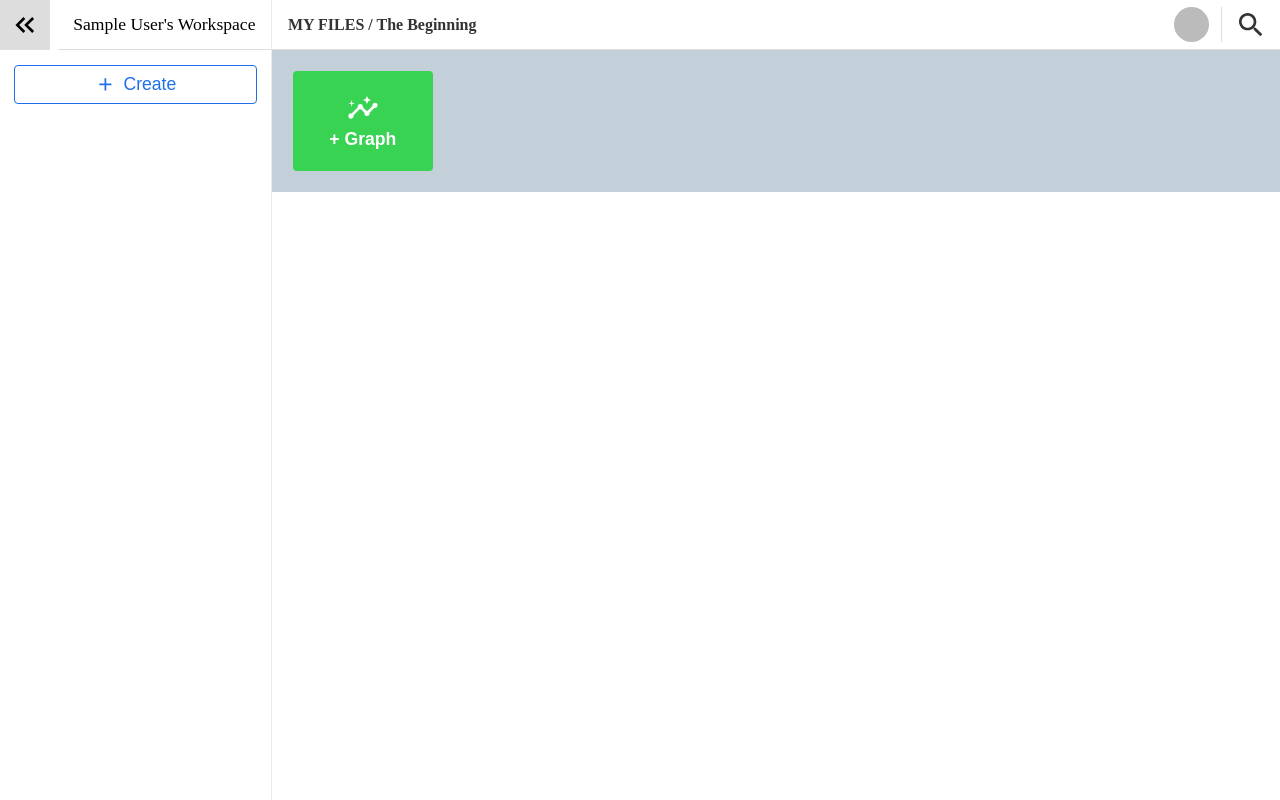
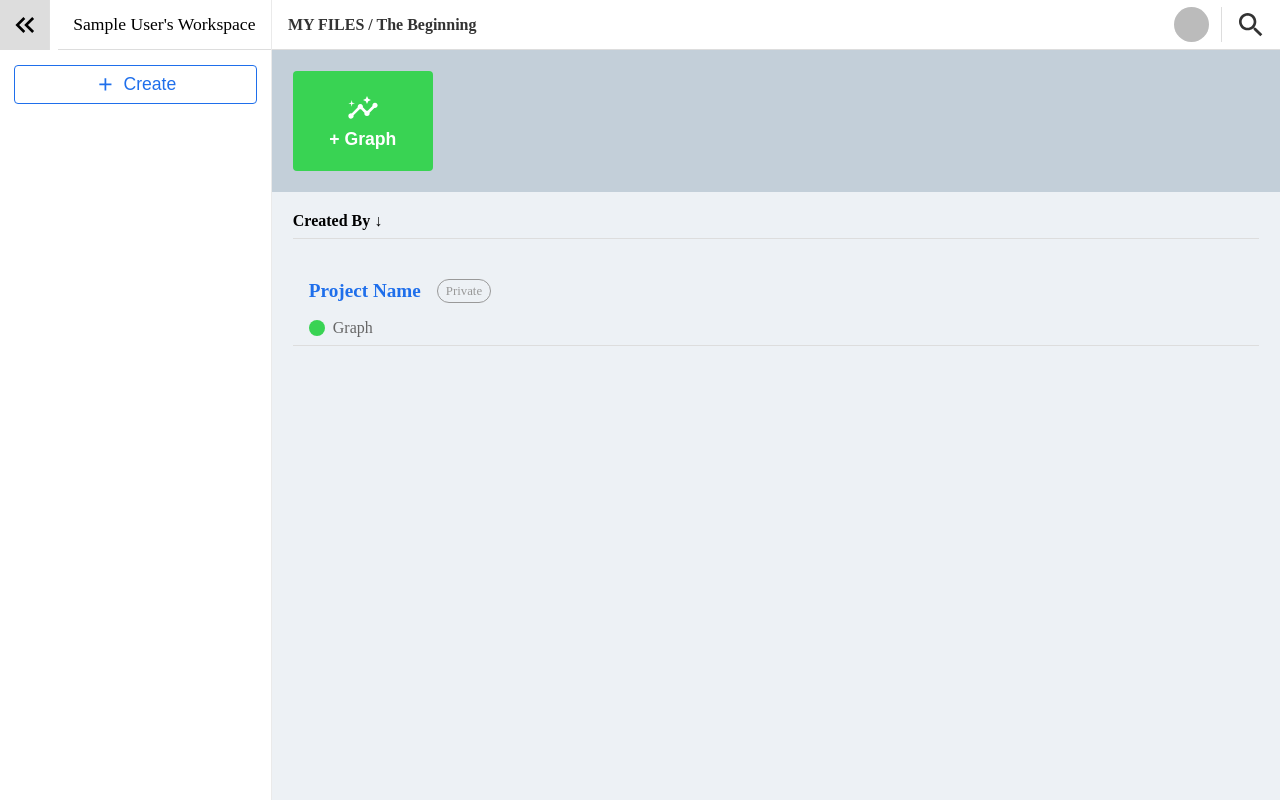
Before and after one commit to yoshi-non/github-contribution-graph, a Next.js app: page /project-list in a window 1280 px wide. Built offline with nearby package versions, Linux system fonts and the light colour scheme; no server answers; sample sign-in values are in the browser's storage.

Commit message:
refs #13: ProjectBoxの作成

```diff
--- /dev/null
+++ b/src/components/ProjectBox.tsx
@@ -0,0 +1,41 @@
+import { css } from '@emotion/react';
+import Project from './ProjectBox/Project';
+
+const styles = {
+  container: css`
+    display: flex;
+    flex-direction: column;
+    gap: 2rem;
+    padding: 1.3rem;
+  `,
+  showMethodNavbar: css`
+    display: flex;
+    align-items: center;
+    justify-content: space-between;
+    font-weight: bold;
+    border-bottom: 1px solid #ddd;
+    padding-bottom: 0.5rem;
+  `,
+  projects: css`
+    display: flex;
+    flex-direction: column;
+    gap: 1rem;
+  `,
+};
+
+const ProjectBox = () => {
+  return (
+    <div css={styles.container}>
+      <div css={styles.showMethodNavbar}>
+        <div>
+          <p>Created By ↓</p>
+        </div>
+      </div>
+      <div css={styles.projects}>
+        <Project />
+      </div>
+    </div>
+  );
+};
+
+export default ProjectBox;
--- /dev/null
+++ b/src/components/ProjectBox/Project.tsx
@@ -0,0 +1,58 @@
+import { css } from '@emotion/react';
+
+const styles = {
+  container: css`
+    border-bottom: 1px solid #ddd;
+  `,
+  titleWrapper: css`
+    display: flex;
+    align-items: center;
+    padding: 0.5rem 1rem;
+    gap: 1rem;
+  `,
+  projectName: css`
+    font-size: 1.2rem;
+    font-weight: bold;
+    color: #1f6feb;
+  `,
+  isPrivate: css`
+    font-size: 0.8rem;
+    color: #999;
+    border: 1px solid #999;
+    border-radius: 10rem;
+    padding: 0.2rem 0.5rem;
+  `,
+  kindWrapper: css`
+    display: flex;
+    align-items: center;
+    padding: 0.5rem 1rem;
+  `,
+  kindColor: css`
+    display: inline-block;
+    width: 1rem;
+    height: 1rem;
+    border-radius: 50%;
+    background-color: #39d353;
+  `,
+  kindText: css`
+    color: #666;
+    margin-left: 0.5rem;
+  `,
+};
+
+const Project = () => {
+  return (
+    <div css={styles.container}>
+      <div css={styles.titleWrapper}>
+        <h2 css={styles.projectName}>Project Name</h2>
+        <p css={styles.isPrivate}>Private</p>
+      </div>
+      <p css={styles.kindWrapper}>
+        <span css={styles.kindColor}></span>
+        <span css={styles.kindText}>Graph</span>
+      </p>
+    </div>
+  );
+};
+
+export default Project;
--- a/src/components/Sidebar.tsx
+++ b/src/components/Sidebar.tsx
@@ -8,6 +8,7 @@ const styles = {
     border-right: 1px solid #eaeaea;
     height: 100vh;
     position: sticky;
+    background-color: #fff;
   `,
   createButtonWrapper: css`
     width: 90%;
--- a/src/components/Topbar.tsx
+++ b/src/components/Topbar.tsx
@@ -1,8 +1,8 @@
-import React from 'react';
 import { css } from '@emotion/react';
 import Image from 'next/image';
 import { useAuth } from '@/context/auth';
 import SearchIcon from '@mui/icons-material/Search';
+
 const styles = {
   container: css`
     display: flex;
@@ -10,6 +10,7 @@ const styles = {
     justify-content: space-between;
     height: 50px;
     border-bottom: 1px solid #ddd;
+    background-color: #fff;
   `,
   crrPathWrapper: css`
     font-size: 1rem;
--- a/src/pages/project-list.tsx
+++ b/src/pages/project-list.tsx
@@ -1,4 +1,5 @@
 import CreateProjectBox from '@/components/CreateProjectBox';
+import ProjectBox from '@/components/ProjectBox';
 import Sidebar from '@/components/Sidebar';
 import Topbar from '@/components/Topbar';
 import { useAuth } from '@/context/auth';
@@ -9,6 +10,9 @@ import { useEffect } from 'react';
 const styles = {
   container: css`
     display: flex;
+    width: 100%;
+    height: 100vh;
+    background-color: rgb(237, 241, 245);
   `,
   mainWrapper: css`
     width: 100%;
@@ -31,6 +35,7 @@ const ProjectList = () => {
       <div css={styles.mainWrapper}>
         <Topbar />
         <CreateProjectBox />
+        <ProjectBox />
       </div>
     </div>
   );
```
